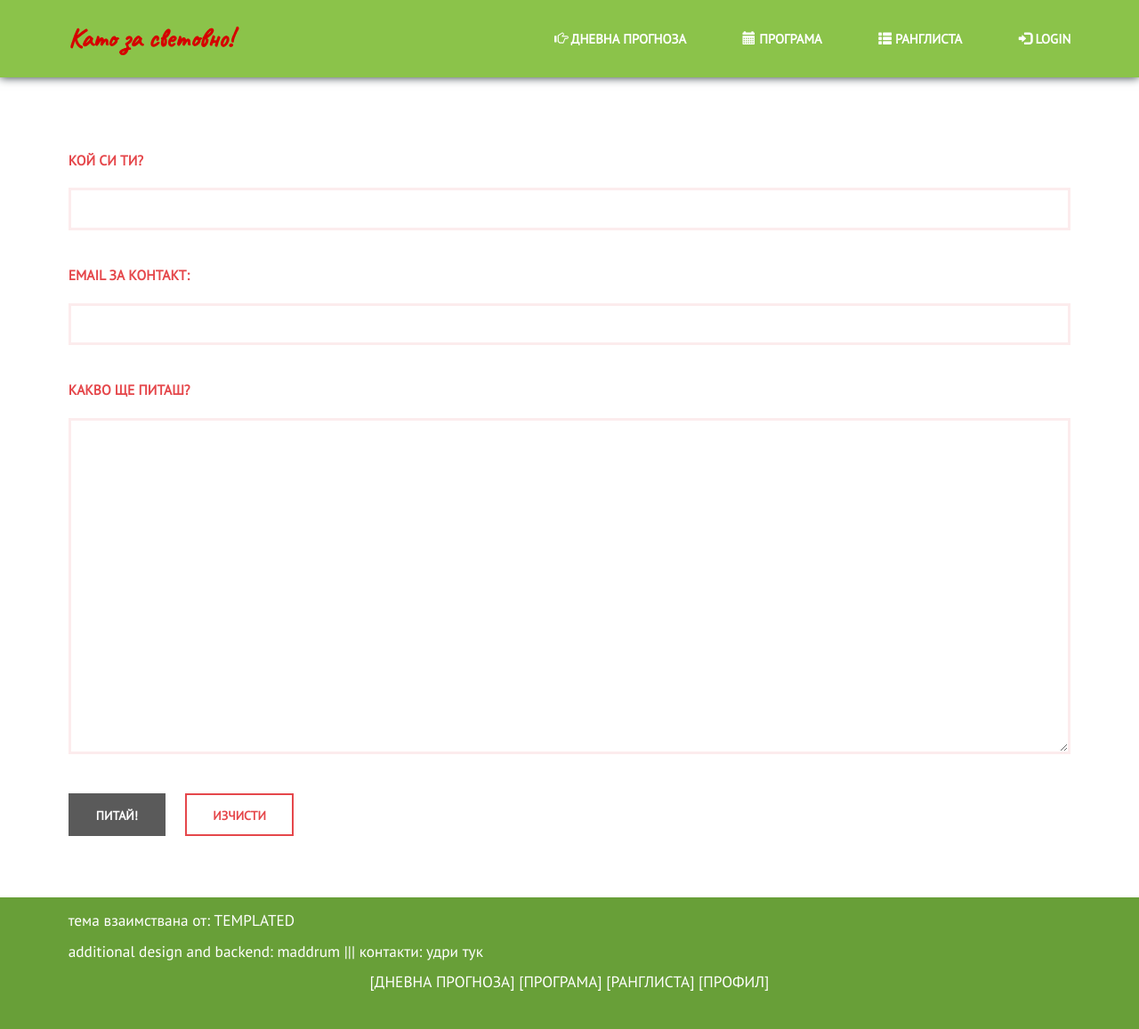
After one commit to maddrum/world_cup_results, a Django app: page /main/contact/ in a window 1280 px wide. The commit adds this page. Shown: the whole page at 89% size. Run offline with Django 3.2, Linux system fonts and the light colour scheme; some libraries are stand-ins or nearby versions.

Commit message:
Deployment site added contact form

```diff
--- /dev/null
+++ b/main_app/forms.py
@@ -0,0 +1,16 @@
+from django import forms
+from main_app.models import SiteContact
+
+
+class ContactForm(forms.ModelForm):
+    class Meta:
+        model = SiteContact
+        fields = ('name', 'email', 'message')
+        labels = {
+            'name': 'Кой си ти?',
+            'email': 'email за контакт',
+            'message': 'Какво ще питаш?',
+        }
+        widgets = {
+            'message': forms.Textarea(),
+        }
--- a/main_app/models.py
+++ b/main_app/models.py
@@ -6,3 +6,6 @@ class SiteContact(models.Model):
     name = models.CharField(max_length=100)
     email = models.EmailField()
     message = models.CharField(max_length=1000)
+
+    def __str__(self):
+        return self.name
--- a/main_app/urls.py
+++ b/main_app/urls.py
@@ -5,5 +5,7 @@ app_name = 'main_app'
 urlpatterns = [
     url(r'schedule/$', views.Schedule.as_view(), name='schedule'),
     url(r'ranklist/$', views.RankList.as_view(), name='ranklist'),
-    url(r'rankilst-detail/(?P<pk>\d+)', views.RankilstUserPoints.as_view(), name='ranklist_detail')
+    url(r'rankilst-detail/(?P<pk>\d+)', views.RankilstUserPoints.as_view(), name='ranklist_detail'),
+    url(r'contact/$', views.SiteContactView.as_view(), name='site_contact'),
+    url(r'contact-success/$', views.SiteContactSuccessView.as_view(), name='contacts_success'),
 ]
--- a/main_app/views.py
+++ b/main_app/views.py
@@ -1,5 +1,7 @@
-from django.views.generic import TemplateView, ListView, DetailView
+from django.views.generic import TemplateView, ListView, CreateView
 from matches.models import Matches, UserScore, UserPredictions
+from main_app.models import SiteContact
+from main_app.forms import ContactForm
 
 
 class Index(TemplateView):
@@ -32,3 +34,14 @@ class RankilstUserPoints(ListView):
         user_id = int(self.kwargs['pk'])
         queryset = UserPredictions.objects.filter(user_id=user_id)
         return queryset
+
+
+class SiteContactView(CreateView):
+    model = SiteContact
+    success_url = '../contact-success'
+    template_name = 'main_app/contacts.html'
+    form_class = ContactForm
+
+
+class SiteContactSuccessView(TemplateView):
+    template_name = 'main_app/contacts-success.html'
--- a/templates/base.html
+++ b/templates/base.html
@@ -65,8 +65,8 @@
 <section id="footer">
     <div class="inner">
         тема взаимствана от: <a href="https://templated.co/">TEMPLATED</a><br>
-        additional design and backend: maddrum
-        контакти: <img src="{% static 'images/email.png' %}">
+        additional design and backend: maddrum |||
+        контакти: <a href="{% url 'main_app:site_contact' %}">удри тук</a>
 
         <div class="inner" align="center">
             <a href="{% url 'matches:input_prediction' %}">
--- /dev/null
+++ b/templates/main_app/contacts-success.html
@@ -0,0 +1,4 @@
+{% extends 'base.html' %}
+{% block body_content %}
+    <h4>Вашето запитване е получено! Ще отговоря при първа възможност!</h4>
+{% endblock %}
--- /dev/null
+++ b/templates/main_app/contacts.html
@@ -0,0 +1,12 @@
+{% extends 'base.html' %}
+{% block body_content %}
+    <form method="post">
+        {% csrf_token %}
+        {{ form.as_p }}
+        <ul class="actions">
+            <li><input type="submit" value="Питай!"></li>
+            <li><input type="reset" value="Изчисти" class="button alt"></li>
+        </ul>
+    </form>
+
+{% endblock %}
```
